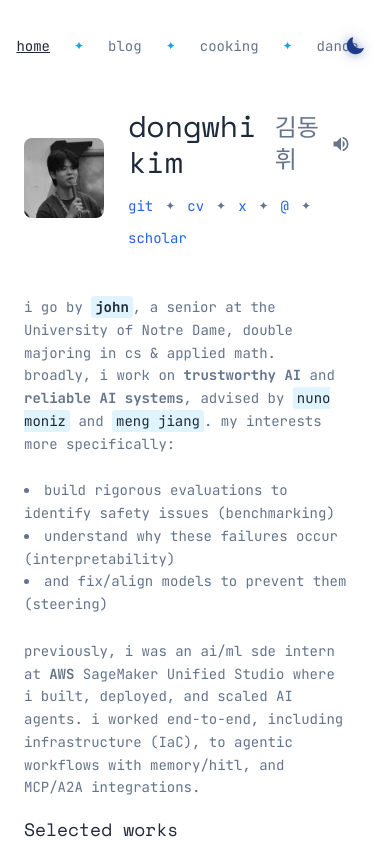
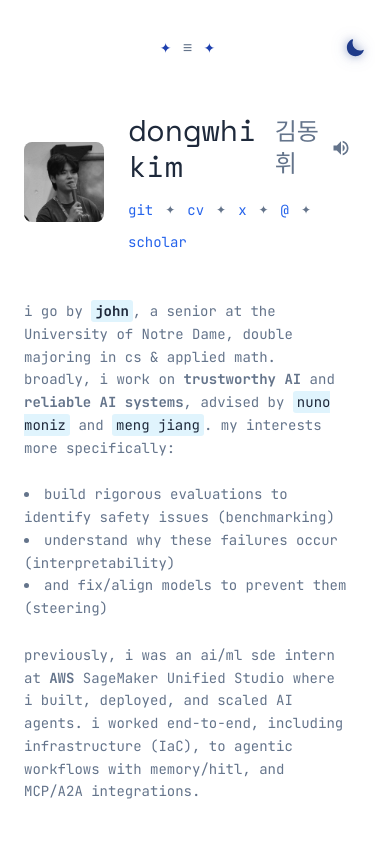
Before and after one commit to johnkimdw/portfolio, a React (Create React App) app: page / in a window 390 px wide. Shown: the top 844 px of the page. Built offline with nearby package versions, Linux system fonts and the light colour scheme.

Commit message:
updated navbar for responsiveness

```diff
--- a/src/components/TabNavigation.js
+++ b/src/components/TabNavigation.js
@@ -1,4 +1,4 @@
-import React from 'react';
+import React, { useState } from 'react';
 import { Link, useLocation } from 'react-router-dom';
 import { useTheme } from '../contexts/ThemeContext';
 import ThemeToggle from './ThemeToggle';
@@ -6,6 +6,7 @@ import ThemeToggle from './ThemeToggle';
 export default function TabNavigation() {
   const location = useLocation();
   const { colors } = useTheme();
+  const [isMenuOpen, setIsMenuOpen] = useState(false);
 
   const tabs = [
     { name: 'home', type: 'route', path: '/' },
@@ -17,7 +18,8 @@ export default function TabNavigation() {
   return (
     <nav className="relative z-10 pt-8 pb-4">
       <div className="max-w-2xl mx-auto px-6 relative">
-        <div className="flex justify-center">
+        {/* Desktop Navigation */}
+        <div className="hidden sm:flex justify-center">
           <div className="flex items-center gap-4 text-sm font-sans">
             {tabs.map((tab, index) => (
               <React.Fragment key={tab.name}>
@@ -46,6 +48,75 @@ export default function TabNavigation() {
             ))}
           </div>
         </div>
+
+        {/* Mobile Menu Button */}
+        <div className="flex sm:hidden justify-center">
+          <button
+            onClick={() => setIsMenuOpen(!isMenuOpen)}
+            className="px-3 py-1 transition-all duration-300 flex items-center gap-2 text-sm font-sans"
+            style={{ color: colors.text }}
+            aria-label="Toggle menu"
+          >
+            <span
+              className="transition-transform duration-300"
+              style={{
+                display: 'inline-block',
+                transform: isMenuOpen ? 'rotate(180deg)' : 'rotate(0deg)',
+                color: colors.star
+              }}
+            >
+              ✦
+            </span>
+            <span
+              className="text-base transition-transform duration-300 w-4 text-center"
+              style={{
+                color: colors.textMuted,
+                display: 'inline-flex',
+                alignItems: 'center',
+                justifyContent: 'center',
+                transform: isMenuOpen ? 'rotate(90deg)' : 'rotate(0deg)'
+              }}
+            >
+              {isMenuOpen ? '×' : '≡'}
+            </span>
+            <span
+              className="transition-transform duration-300"
+              style={{
+                display: 'inline-block',
+                transform: isMenuOpen ? 'rotate(-180deg)' : 'rotate(0deg)',
+                color: colors.star
+              }}
+            >
+              ✦
+            </span>
+          </button>
+        </div>
+
+        {/* Mobile Dropdown Menu */}
+        <div
+          className={`sm:hidden overflow-hidden transition-all duration-300 ease-in-out ${
+            isMenuOpen ? 'max-h-48 opacity-100 mt-4' : 'max-h-0 opacity-0'
+          }`}
+        >
+          <div className="grid grid-cols-2 gap-2 text-sm font-sans py-2 max-w-[200px] mx-auto">
+            {tabs.map((tab) => (
+              <Link
+                key={tab.name}
+                to={tab.path}
+                onClick={() => setIsMenuOpen(false)}
+                className="transition-all duration-200 px-4 py-2 text-center"
+                style={{
+                  color: location.pathname === tab.path ? colors.text : colors.textMuted,
+                  textDecoration: location.pathname === tab.path ? 'underline' : 'none'
+                }}
+              >
+                {tab.name}
+              </Link>
+            ))}
+          </div>
+        </div>
+
+        {/* Theme Toggle */}
         <div className="absolute right-2 sm:right-0 top-0 flex items-center h-full">
           <ThemeToggle />
         </div>
--- a/src/pages/Home.js
+++ b/src/pages/Home.js
@@ -110,6 +110,8 @@ export default function Home() {
           <p className="text-sm leading-relaxed font-sans" style={{ color: colors.textMuted }}>
             previously, i was an ai/ml sde intern at <strong>AWS</strong> SageMaker Unified Studio where i built, deployed, and scaled AI agents. i worked end-to-end, including infrastructure (IaC), to agentic workflows with memory/hitl, and MCP/A2A integrations.
           </p>
+          {/* <br></br> */}
+
         {/* <p className="text-base leading-relaxed font-sans" style={{ color: colors.textMuted }}>
             In my free time, I like cooking and dancing. Feel free to reach out to discuss
             anything related to tech, food, and shows!
@@ -119,10 +121,10 @@ export default function Home() {
 
       {/* Research Section */}
       <section>
-        <h2 className="text-lg font-medium 4 font-space" style={{ color: colors.text }}>
+        <h2 className="text-lg font-medium mb-4 mt-10 font-space" style={{ color: colors.text }}>
           Selected works
         </h2>
-        <div className="space-y-4">
+        <div className="space-y-6">
           <div className="space-y-1">
             <a
               href="https://arxiv.org/pdf/2601.06757"
@@ -191,7 +193,7 @@ export default function Home() {
 
       {/* GitHub Contributions Section */}
       <section>
-        <h2 className="text-lg font-medium mb-4 font-space" style={{ color: colors.text }}>
+        <h2 className="text-lg font-medium mb-4 mt-10 font-space" style={{ color: colors.text }}>
           Github Activity
         </h2>
         <div className="w-full">
@@ -212,7 +214,7 @@ export default function Home() {
 
       {/* Projects Section */}
       <section>
-        <h2 className="text-lg font-medium mb-4 font-space" style={{ color: colors.text }}>
+        <h2 className="text-lg font-medium mb-4 mt-10 font-space" style={{ color: colors.text }}>
           Projects
         </h2>
         <div className="space-y-6">
```
